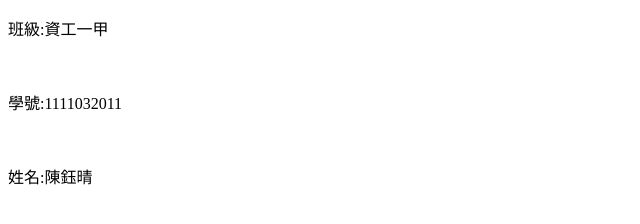
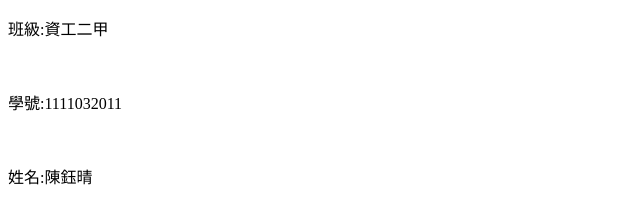
Before and after one commit to Enola-Chen/school, a plain HTML site: page index.html in a window 1280 px wide. Shown: the full height of the page, 0-640 px from the left. Drawn offline with Linux system fonts and the light colour scheme.

Commit message:
Update index.html

```diff
--- a/index.html
+++ b/index.html
@@ -7,7 +7,7 @@
   <title>Document</title>
 </head>
 <body>
-  <p>班級:資工一甲</p>
+  <p>班級:資工二甲</p>
   <br>
   <p>學號:1111032011</p>
   <br>
```
